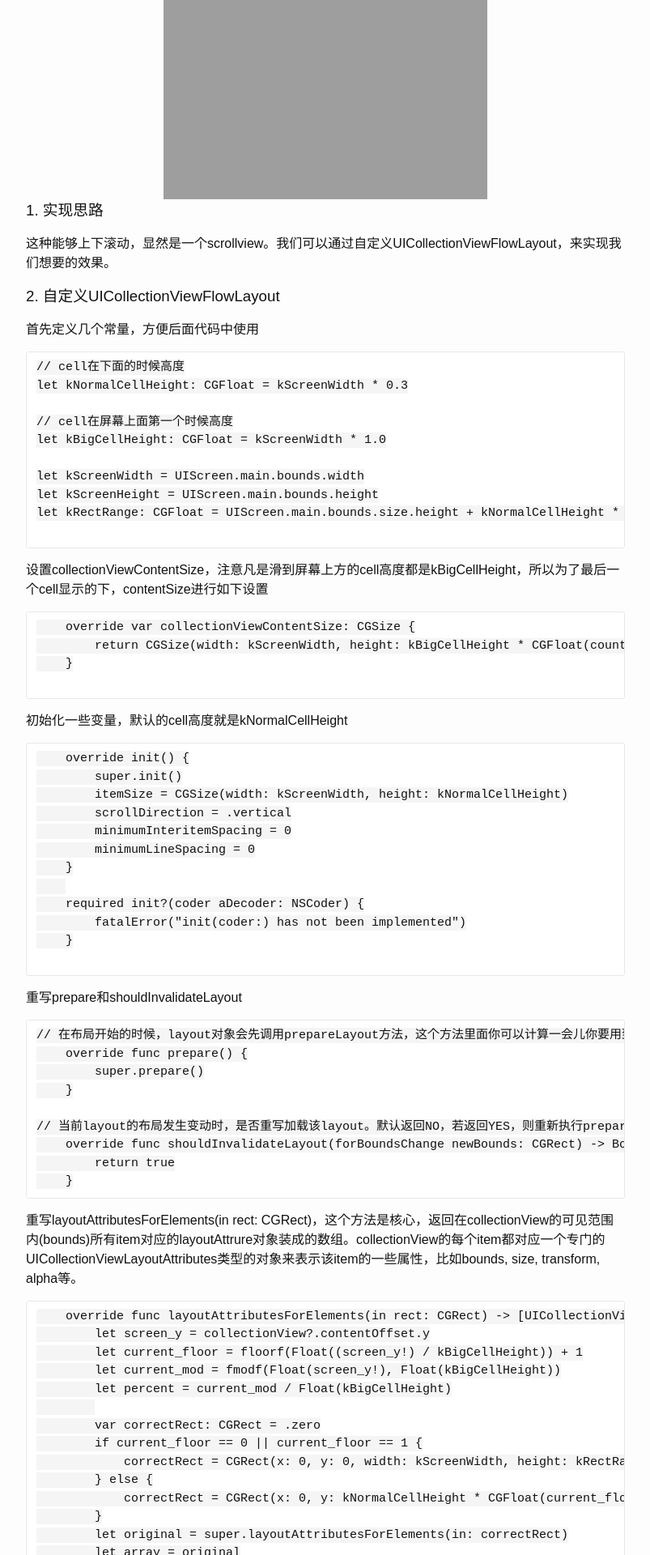
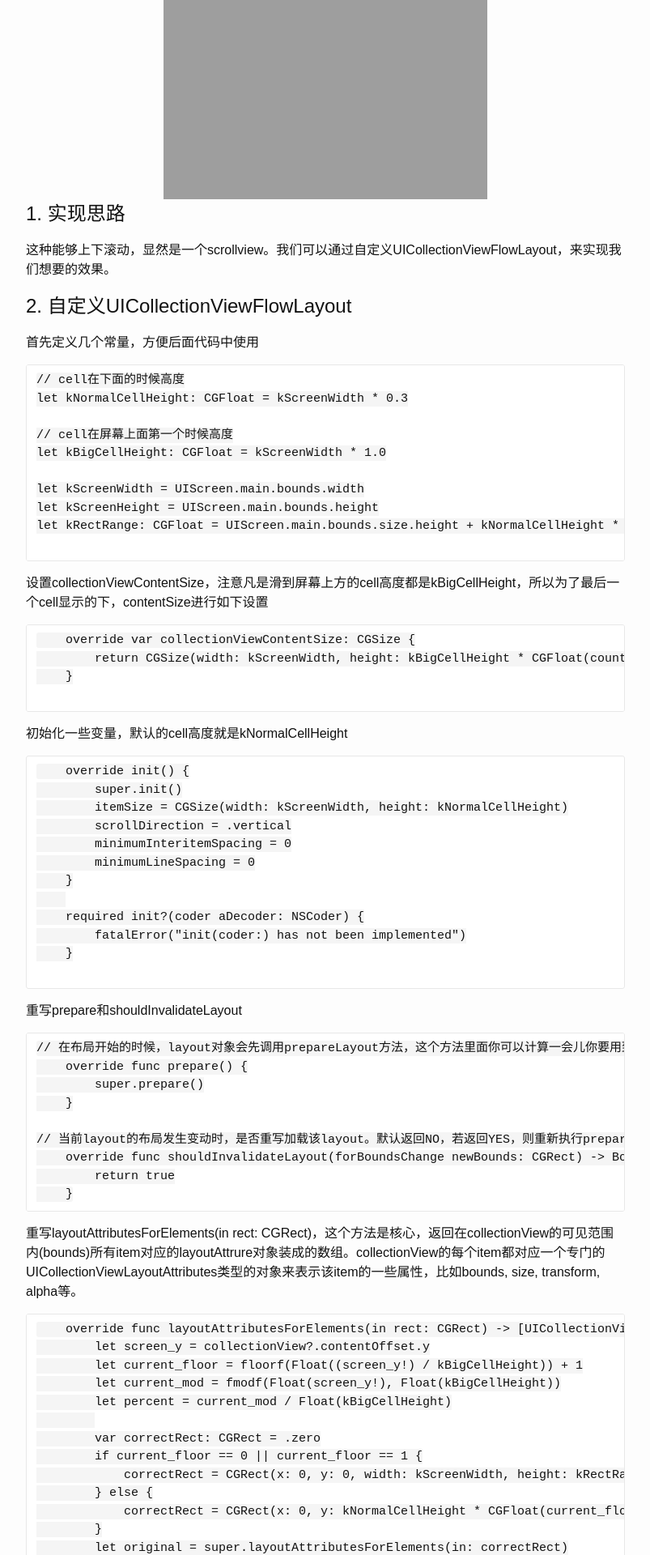
Before and after one commit to guohongwei719/guohongwei719.github.io, a Jekyll site: the page built from _posts/2018-01-31-模仿香奈儿首页效果(Swift版).markdown, in a window 1280 px wide. Shown: the part 452-2372 px from the top of the page at 81% size, without its empty margins (238-1041 px from the left). Built offline with Jekyll 4.4.1, drawn with Linux system fonts in a browser that asks for light colours.

Commit message:
香奈儿

````diff
--- a/_posts/2018-01-31-模仿香奈儿首页效果(Swift版).markdown
+++ b/_posts/2018-01-31-模仿香奈儿首页效果(Swift版).markdown
@@ -11,10 +11,10 @@ categories: jekyll update
 <img src="http://guohongwei719.github.io/images/20180131/QQ20180131-120114.gif"/>
 </center>
 
-### 1. 实现思路
+## 1. 实现思路
 这种能够上下滚动，显然是一个scrollview。我们可以通过自定义UICollectionViewFlowLayout，来实现我们想要的效果。
 
-### 2. 自定义UICollectionViewFlowLayout
+## 2. 自定义UICollectionViewFlowLayout
 首先定义几个常量，方便后面代码中使用
 
 ```
@@ -209,7 +209,7 @@ let kRectRange: CGFloat = UIScreen.main.bounds.size.height + kNormalCellHeight *
     }
 ```
 
-### 3. 点击cell时候的处理
+## 3. 点击cell时候的处理
 如果是顶上的大图则不处理，如果是下面的图则滚动到指定位置即可
 
 ```
@@ -227,4 +227,4 @@ let kRectRange: CGFloat = UIScreen.main.bounds.size.height + kNormalCellHeight *
 
 ```
 
-### 4. 最后给出demo  [ChanelDemo](https://github.com/guohongwei719/ChanelDemo)
+## 4. 最后给出demo  [ChanelDemo](https://github.com/guohongwei719/ChanelDemo)
````
